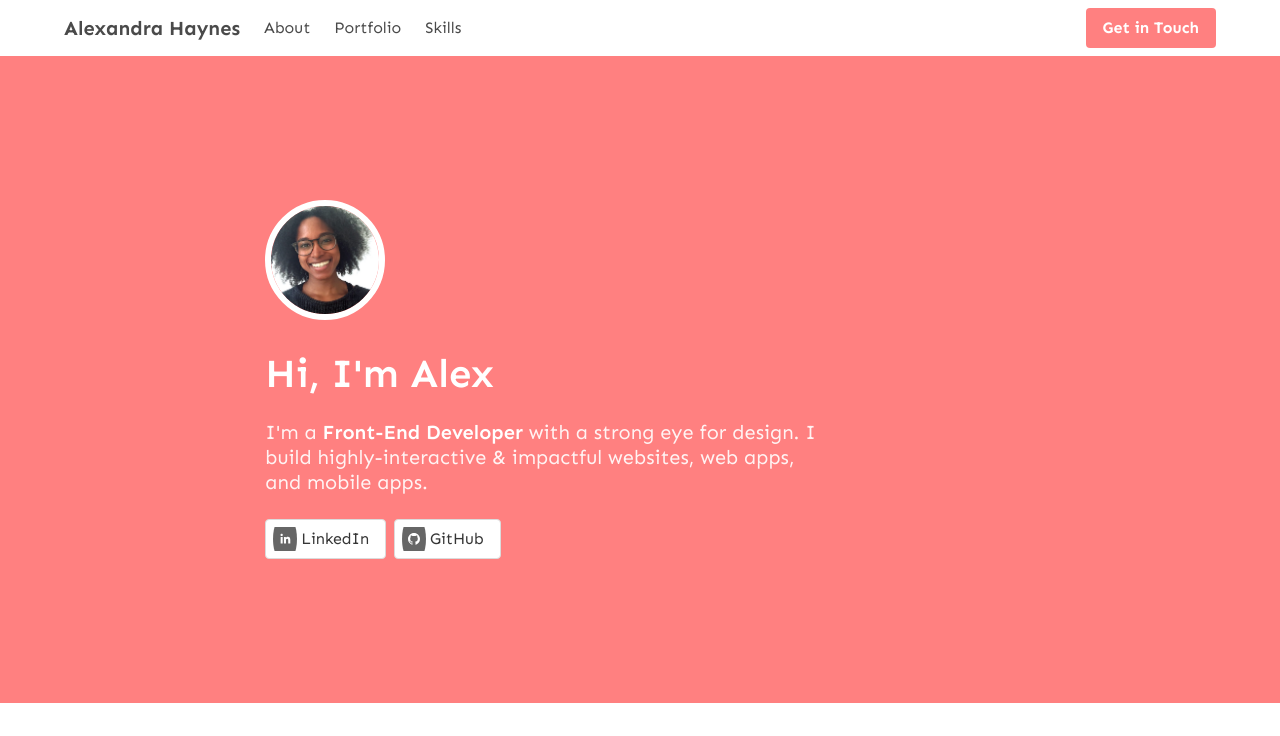
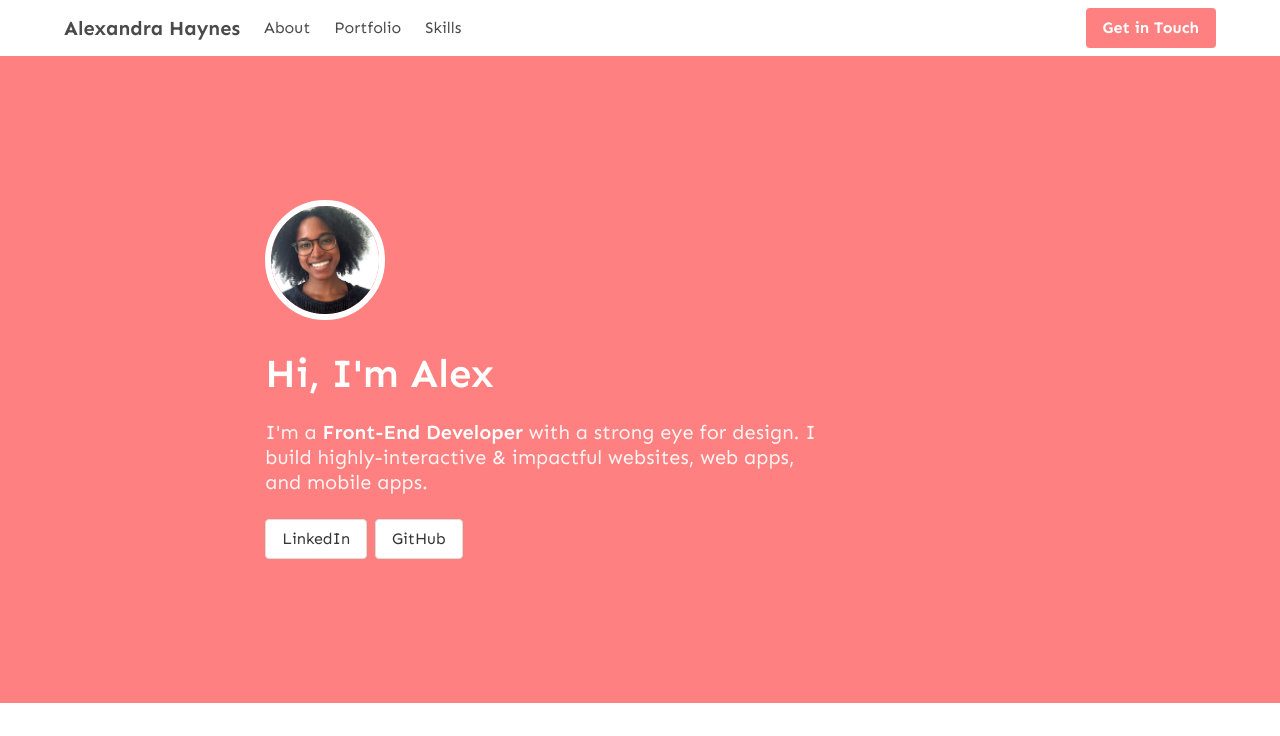
Before and after one commit to lexhaynes/v5.0-lexhaynes.com-2021, a Gatsby site: page / in a window 1280 px wide. Shown: the top 736 px of the page. Built offline with nearby package versions, Linux system fonts and the light colour scheme; Gatsby itself is replaced by a stand-in of ours.

Commit message:
remove icons

```diff
--- a/package.json
+++ b/package.json
@@ -35,7 +35,6 @@
     "react": "^17.0.1",
     "react-dom": "^17.0.1",
     "react-helmet": "^6.1.0",
-    "react-social-icons": "^5.1.1",
     "sass": "^1.32.11"
   }
 }
--- a/src/pages/index.js
+++ b/src/pages/index.js
@@ -5,7 +5,6 @@ import Footer from '../components/footer'
 import ProfilePic from '../images/profile.jpg'
 import '../styles/lib.css'
 import '../styles/main.scss'
-import { SocialIcon } from 'react-social-icons';
 
 
 const IndexPage = () => {
@@ -26,16 +25,12 @@ const IndexPage = () => {
 
                 <p className="buttons">
                     <a className="button" href="https://www.linkedin.com/in/alexandra-haynes-36349184/">
-                        <span className="icon">
-                            <SocialIcon network="linkedin" bgColor="#666" />
-                        </span>
+
                         <span>LinkedIn</span>
                     </a>
 
                     <a className="button" href="https://github.com/lexhaynes">
-                        <span className="icon">
-                            <SocialIcon network="github" bgColor="#666" />
-                        </span>
+
                         <span>GitHub</span>
                     </a>
                 </p>
```
Also changed, not shown: 1 other file.
